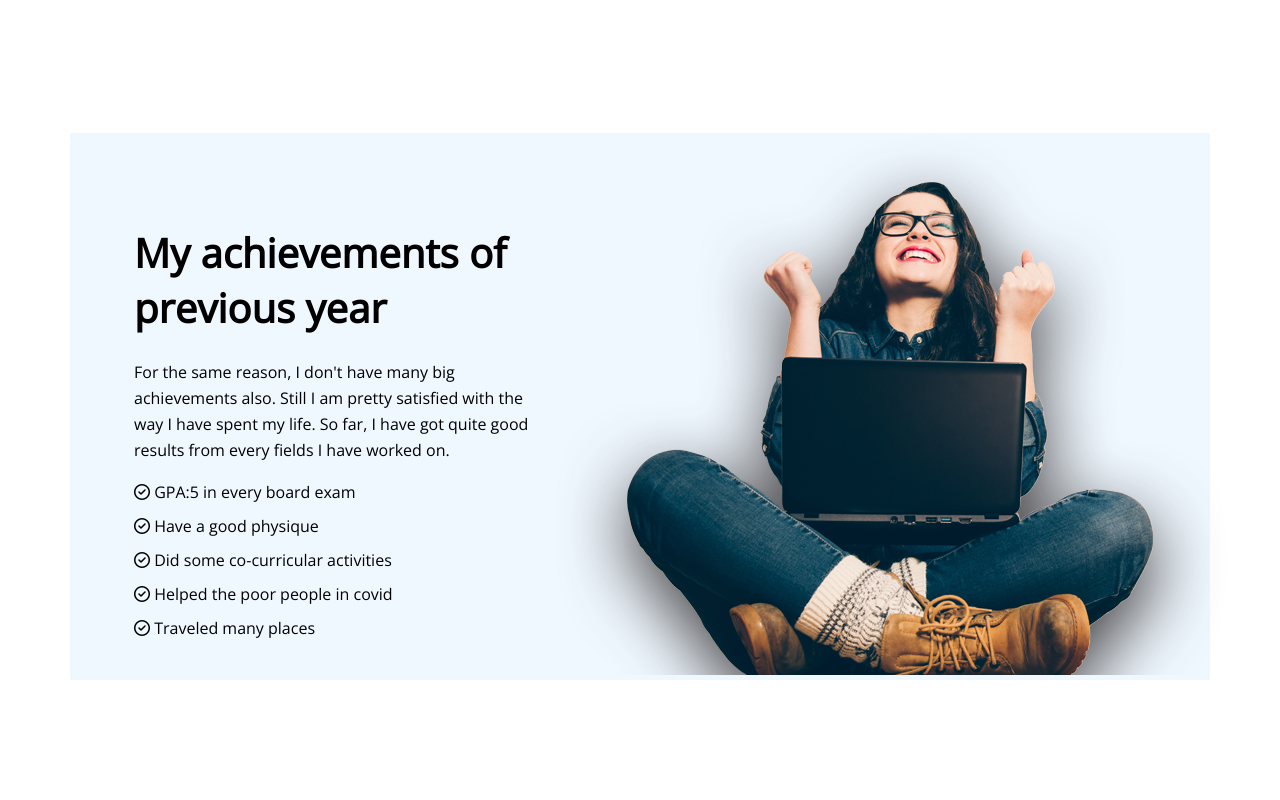
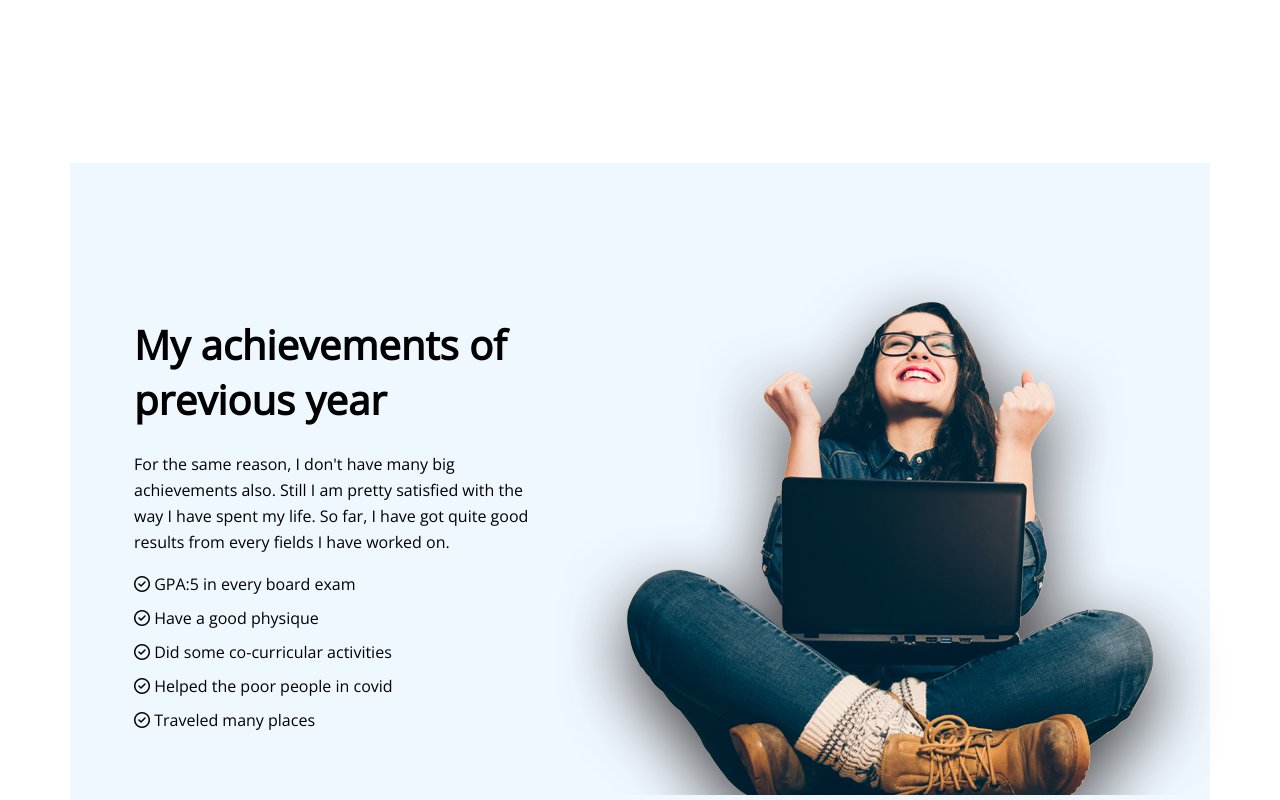
Before and after one commit to AbidReal/new-year-new-me, a plain HTML site: page index.html in a window 1280 px wide. Shown: the part 1700-2500 px from the top of the page. Drawn offline with nearby package versions, Linux system fonts and the light colour scheme.

Commit message:
bonus section tweak

```diff
--- a/styles/style.css
+++ b/styles/style.css
@@ -45,7 +45,7 @@ main {
   display: flex;
   justify-content: space-between;
   align-items: center;
-  margin: 130px 0;
+  margin: 130px 0 160px;
 }
 .my-title {
   font-weight: 700;
@@ -72,11 +72,14 @@ main {
   margin-bottom: 8px;
 }
 #my-achievements {
+  margin: 130px 0;
   background-color: aliceblue;
+  padding-top: 90px;
 }
 /* tweaking the unordered list  */
 .my-list {
   padding: 0;
+  margin-bottom: 64px;
 }
 /* my plan section  */
 .plans-container {
```
